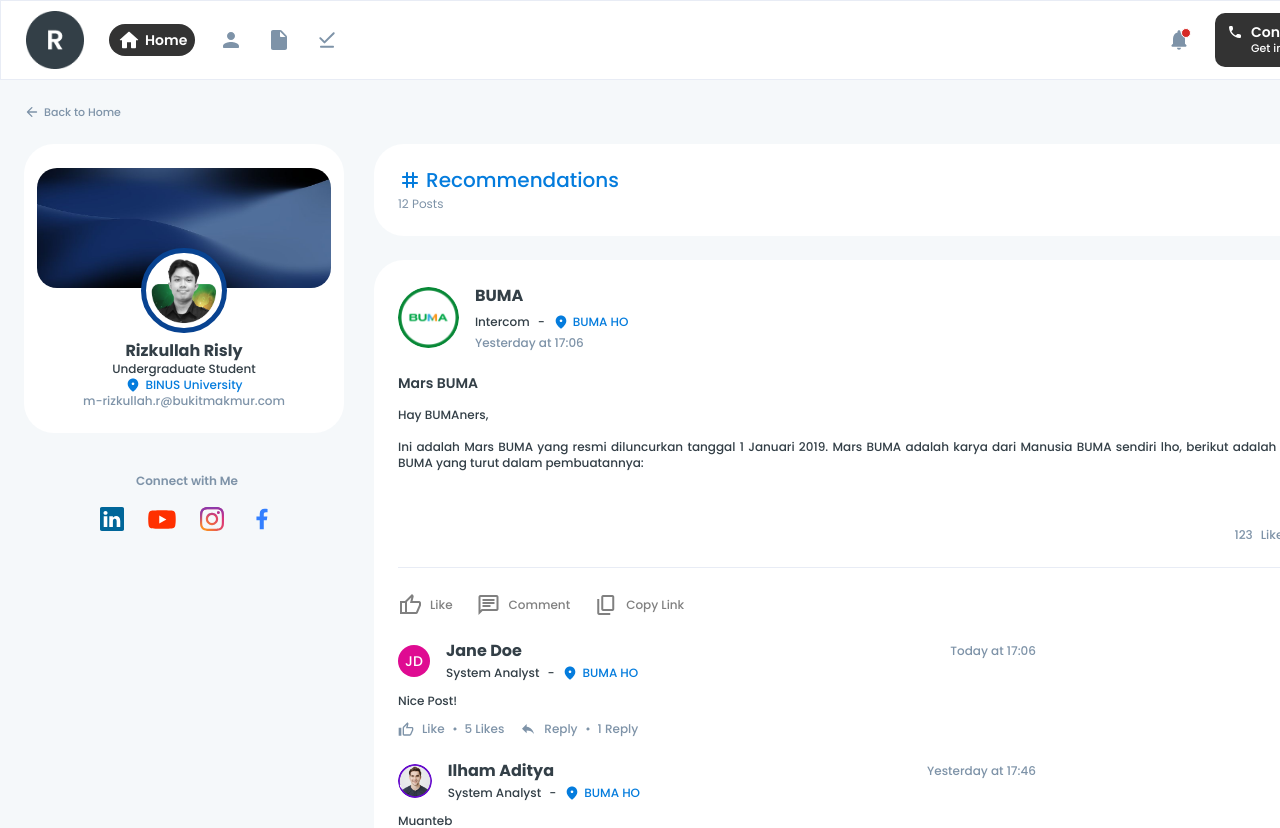
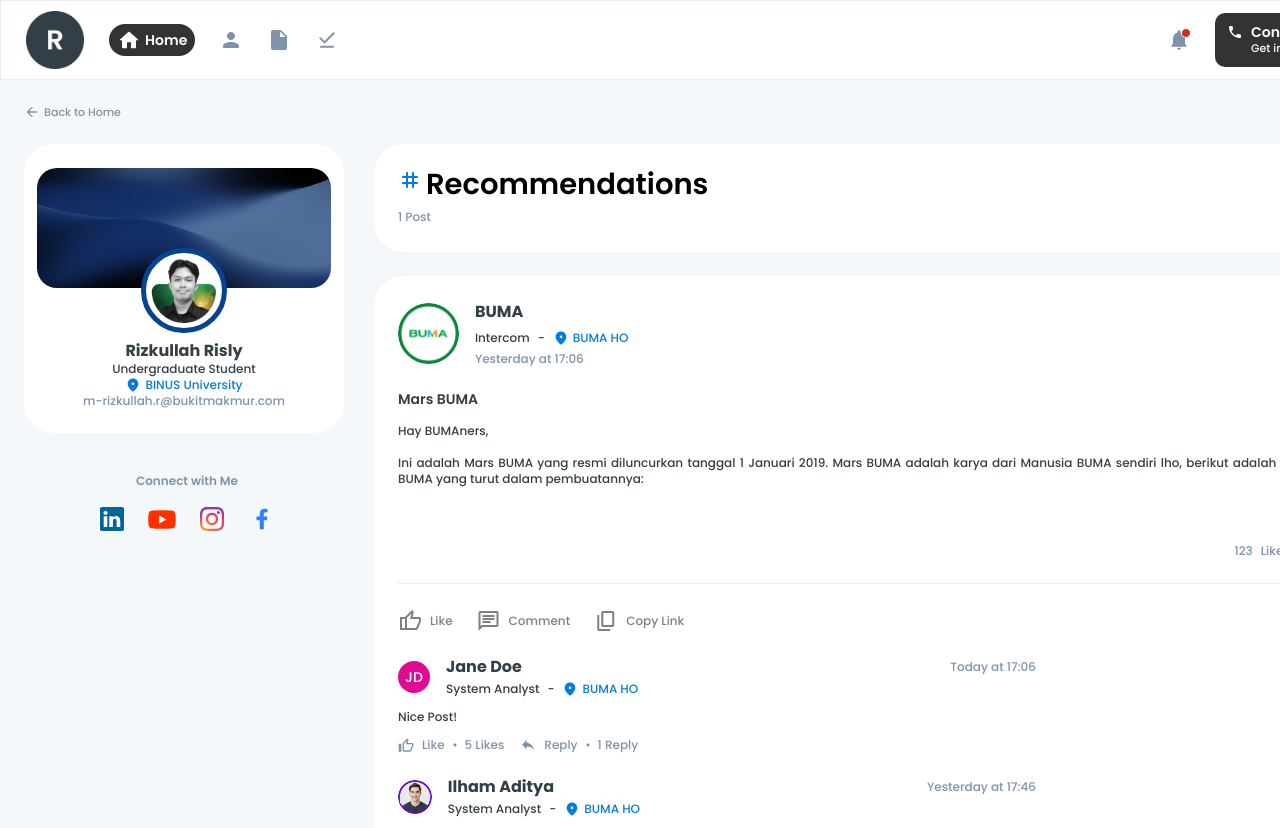
Before and after one commit to rizkullahry/recommend-porto, a Vue app: page / in a window 1280 px wide. Shown: the top 828 px of the page. Built offline with nearby package versions, Linux system fonts and the light colour scheme.

Commit message:
Adjustment hashtag card

```diff
--- a/src/assets/main.css
+++ b/src/assets/main.css
@@ -33,3 +33,28 @@
     width: 100%;
   }
 }
+
+.heading{
+  font-size: 35px;
+  font-style: normal;
+  font-weight: 700;
+  line-height: 40px;
+  font-family: 'Poppins';
+  font-style: normal;
+  color: red;
+}
+
+.heading-large{
+  font-size: 29px;
+  line-height: 32px;
+  font-weight: 600;
+}
+
+.heading-medium{
+  font-size: 16px;
+
+}
+
+.text-primary-100{
+  color: #D5FADD;
+}
--- a/src/components/HashtagCard/HashtagCard.vue
+++ b/src/components/HashtagCard/HashtagCard.vue
@@ -2,10 +2,12 @@
     <div class="hashtag-card">
         <div class="hashtag-card__title">
             <img class="hashtag-card__title-icon" :src="item.hashtagIcon" />
-            <h2 class="hashtag-card__title-text">{{ item.hashtagTitle }}</h2>
+            <!-- <Label variant="h4" style="color: #047CDD" color="blue" shade="500" class="hashtag-card__title-text">Recommendations</Label> -->
+            <span class="heading-large">Recommendations</span>
         </div>
         <div class="hashtag-card__posts">
-            <p>{{ item.postCount?.length }} Posts</p>
+            <Label variant="h7">{{ calculatePost(1) }}</Label>
+
         </div>
     </div>
 </template>
@@ -13,12 +15,18 @@
 <script setup lang="ts">
 import type { HashtagCardProps } from "./types/HashtagCard";
 import { ref } from "vue";
+import Label from "@/components/Label/Label.vue";
+import Color from "@/components/Color/Color.vue";
 
 const props = defineProps<{
     item: HashtagCardProps;
 }>();
 
 const item = ref(props.item);
+
+
+const calculatePost = (postCount: number) => `${postCount} ${postCount > 1 ? 'Posts' : 'Post'}`;
+
 </script>
 
 <style scoped lang="scss">
--- a/src/components/HashtagCard/data/DataHashtag.ts
+++ b/src/components/HashtagCard/data/DataHashtag.ts
@@ -2,7 +2,6 @@
 
 export const dataHashtagCard: HashtagCardProps = {
     hashtagIcon: '/image/hashtag icon.svg',
-    hashtagTitle: 'Recommendations',
     postCount: [{
         title: 'Mars BUMA',
         hashtagIcon: '/image/hashtag icon.svg'
--- a/src/components/HashtagCard/style/_hashtag-card.scss
+++ b/src/components/HashtagCard/style/_hashtag-card.scss
@@ -20,21 +20,7 @@
         height: 24px;
     }
 
-    &__title-text {
-        color: #047CDD;
-        font-family: Poppins;
-        font-size: 20px;
-        font-style: normal;
-        font-weight: 500;
-        line-height: 24px;
-    }
-
     &__posts {
         color: #7E93A8;
-        font-family: Poppins;
-        font-size: 12px;
-        font-style: normal;
-        font-weight: 500;
-        line-height: 16px;
     }
 }
--- a/src/components/HashtagCard/types/HashtagCard.ts
+++ b/src/components/HashtagCard/types/HashtagCard.ts
@@ -1,6 +1,5 @@
 export interface HashtagCardProps {
     hashtagIcon: string;
-    hashtagTitle?: string;
     postCount?: HashtagCardProps[];
     title?: string;
 }
--- a/src/components/Label/Label.vue
+++ b/src/components/Label/Label.vue
@@ -1,3 +1,6 @@
+<!-- @Deprecated("You can use newest typography with Global")
+for example:
+<span class="heading-medium"></span> -->
 <template>
     <span :class="labelClass">
         <slot>{{ text }}</slot>
--- a/src/components/Label/style/_label.scss
+++ b/src/components/Label/style/_label.scss
@@ -50,9 +50,8 @@
     &-h7 {
         font-size: 12px;
         font-style: normal;
-        font-weight: 700;
+        font-weight: 500;
         line-height: 16px;
-        text-transform: uppercase;
     }
 
     &-h8 {
--- a/src/components/Label/types/Label.ts
+++ b/src/components/Label/types/Label.ts
@@ -1,4 +1,6 @@
-export interface LabelProps {
+import type { ColorProps } from "@/components/Color/types/Color";
+
+export interface LabelProps extends ColorProps {
     text?: string; //text to display
     variant?: 'h1' | 'h2' | 'h3' | 'h4' | 'h5' | 'h6' | 'h7' | 'h8' | 'body-bold' | 'body' | 'small'; //variant of the label
     error?: boolean; //show error message if true
```
